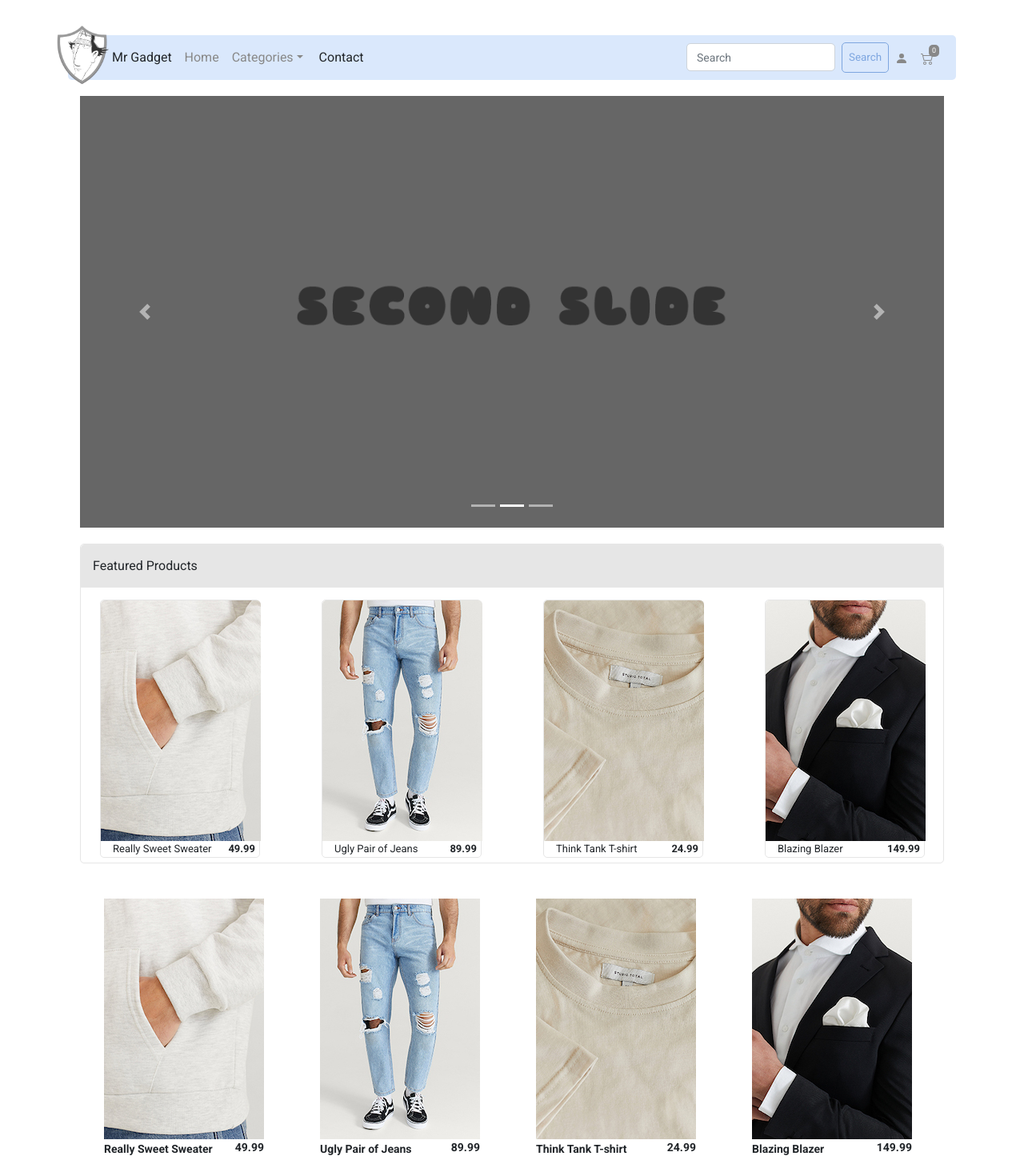
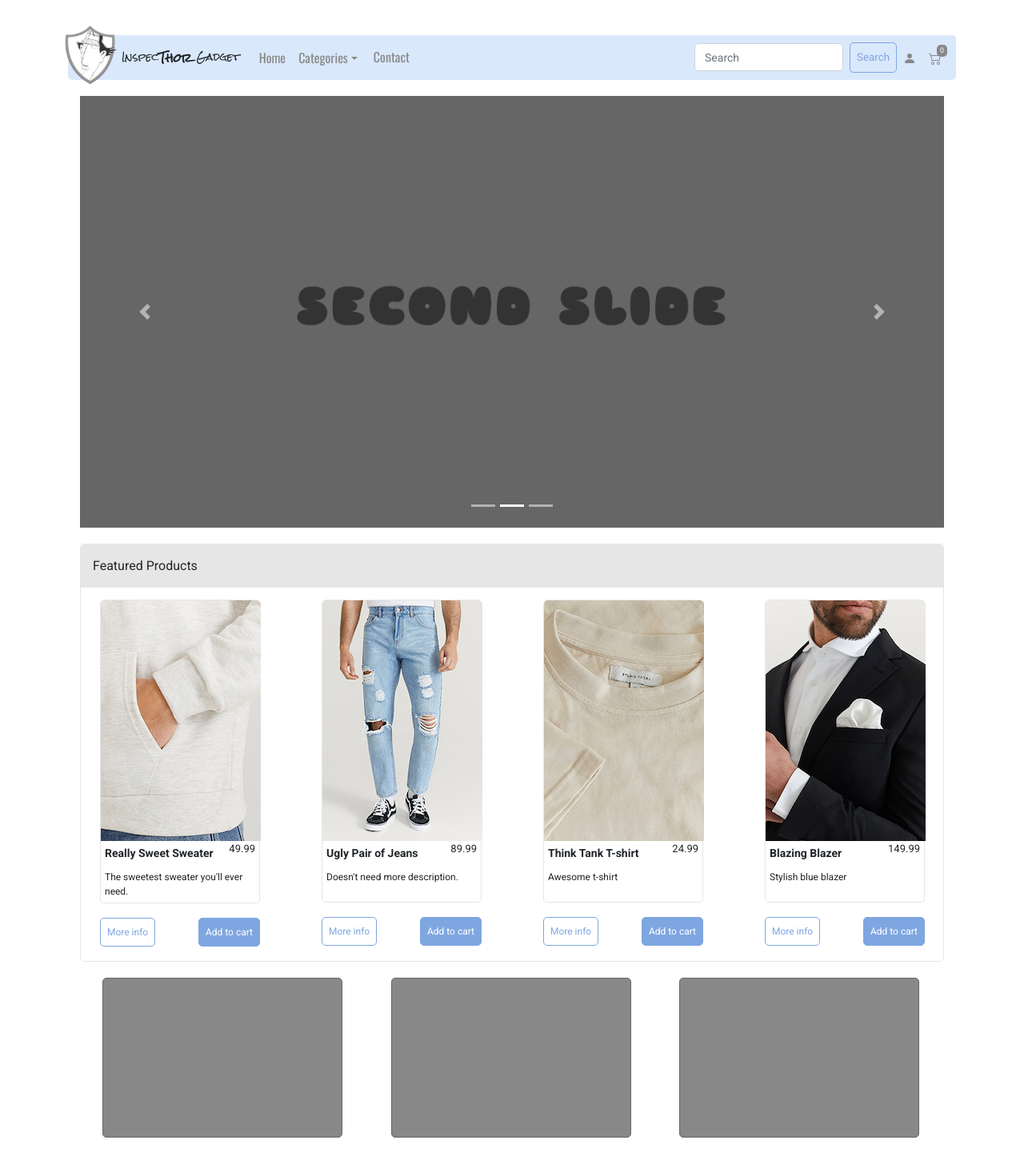
Before and after one commit to hejmi/webshop_frontend, a React (Create React App) app: page / in a window 1280 px wide. Shown: the top 1451 px of the page at 80% size. Built offline with nearby package versions, Linux system fonts and the light colour scheme; data requests are answered from the project's data file.

Commit message:
Banner area added

```diff
--- a/public/index.html
+++ b/public/index.html
@@ -3,7 +3,10 @@
   <head>
     <meta charset="utf-8" />
     <link rel="icon" href="%PUBLIC_URL%/favicon.ico" />
+    <link rel="preconnect" href="https://fonts.gstatic.com" />
     <link rel="stylesheet" href="https://fonts.googleapis.com/css?family=Roboto:300,400,500,700&display=swap" />
+    <link href="https://fonts.googleapis.com/css2?family=Rock+Salt&display=swap" rel="stylesheet">
+    <link href="https://fonts.googleapis.com/css2?family=Oswald:wght@400&display=swap" rel="stylesheet">
     <meta name="viewport" content="width=device-width, initial-scale=1" />
     <meta name="theme-color" content="#000000" />
     <meta
@@ -25,7 +28,7 @@
       work correctly both with client-side routing and a non-root public URL.
       Learn how to configure a non-root public URL by running `npm run build`.
     -->
-    <title>Mister Gadget</title>
+    <title>InspecThor Gadget</title>
   </head>
   <body>
     <noscript>You need to enable JavaScript to run this app.</noscript>
--- a/src/App.css
+++ b/src/App.css
@@ -54,6 +54,11 @@ body {
 .navbar-menu {
   margin-left:0px;
 }
+.navbar-brand {
+  font-family: "Rock Salt";
+  font-size: 14px;
+  padding-left:10px;
+}
 .bg-dark a:hover{
   color: #333;
 }
@@ -62,6 +67,11 @@ body {
   margin-left:-30px;
   margin-top:-40px;
   width: 65px;
+}
+.navbar-menu a{
+  text-decoration: none;
+  font-family: 'Oswald', sans-serif;
+
 }
 button {
   border: 1px solid #7EA6E0;
@@ -116,23 +126,27 @@ button {
 }
 .button-addtocart {
   float: right;
+  margin-left: auto;
+  margin-right: 0px;
+  font-size: 12px;
   border: 1px solid #7EA6E0;
   background-color: #7EA6E0;
   color: #FFFFFF;
 }
 .button-moreinfo {
+  font-size: 12px;
   border: 1px solid #7EA6E0;
   background-color: #FFFFFF;
   color: #7EA6E0;
 }
 .button-addtocart:hover {
   float: right;
-  border: 1px solid #7EA6E0;
+  border: 0px solid #7EA6E0;
   background-color: #888888;
   color: #FFFFFF;
 }
 .button-moreinfo:hover {
-  border: 1px solid #7EA6E0;
+  border: 0px solid #7EA6E0;
   background-color: #888888;
   color: #FFFFFF;
 }
@@ -201,15 +215,45 @@ button {
   font-size:13px;
 }
 .container .featured-products .featured-product .product-name {
+  font-size: 14px;
+  font-weight: bold;
+  padding: 5px;
+}
+.container .featured-products .featured-product .price-tag {
+  float: right;
+  text-align: right;
+  margin-left: auto;
+  margin-right: 5px;
 
 }
-.container .featured-products .featured-product .price-tag {
-  float:right;
-  font-weight: bold;
-  margin-right: -10px;
+.container .featured-products .featured-product .product-description {
+  font-size: 12px;
+  padding: 5px;
+  min-height: 45px;
 }
 .container .featured-products .featured-product img {
   border-top-left-radius: 5px;
   border-top-right-radius: 5px;
   margin-left: -15px;
 }
+.img-navbar {
+  position: absolute;
+  z-index: 0;
+  margin-top: -29px;
+  margin-left: -15px;
+  padding: 5px;
+  background-color: #FFF;
+  width: 200px;
+  opacity: 75%;
+  display: none;
+}
+.banner-image-holder {
+  width: 300px;
+  height: 200px;
+  background-color: #888888;
+  border: 1px solid #666666;
+  border-radius: 5px;
+}
+.BannerArea {
+  padding-left: 28px;
+}
--- a/src/App.js
+++ b/src/App.js
@@ -12,6 +12,7 @@ import Cart from './components/Cart'
 import Login from './components/Login'
 import ProductList from './components/ProductList'
 import CategoriesService from "./services/CategoriesService";
+import BannerAreas from "./components/BannerAreas";
 import {NavDropdown} from "react-bootstrap";
 
 class App extends Component {
@@ -55,7 +56,7 @@ class App extends Component {
                    <div className="navbar-nav mr-auto col-12">
                        <div className="navbar-collapse col d-none">
                            <li className="navbar-menu">
-                               &nbsp;&nbsp;Mr Gadget&nbsp;&nbsp;
+                               <div className="navbar-brand d-none d-lg-flex"><small>Inspec</small><b>Thor</b> &nbsp;<small>Gadget</small></div>
                            </li>
                            <li className="navbar-menu">
                                <Link to="/" className="nav-link">
@@ -74,7 +75,7 @@ class App extends Component {
                            </li>
                             &nbsp;&nbsp;&nbsp;
                            <li className="navbar-menu">
-                               Contact
+                               <a href="/contact">Contact</a>
                            </li>
                        </div>
                        <div className="navbar-collapse col-md-auto navbar-right">
@@ -109,6 +110,7 @@ class App extends Component {
               </nav>
             <BootstrapCarousel></BootstrapCarousel>
             <FeaturedProducts></FeaturedProducts>
+            <BannerAreas></BannerAreas>
             <Switch>
                 <Route exact path="/products" component={ProductList} />
                 <Route exact path="/" component={ProductList} />
--- /dev/null
+++ b/src/components/BannerAreas.js
@@ -0,0 +1,23 @@
+import React, {Component} from "react";
+
+export default class BannerAreas extends Component {
+    render() {
+        return (
+            <div className="BannerArea">
+                <div className="container">
+                    <div className="row">
+                    <div className="col">
+                        <div className="banner-image-holder"></div>
+                    </div>
+                    <div className="col">
+                        <div className="banner-image-holder"></div>
+                    </div>
+                    <div className="col">
+                        <div className="banner-image-holder"></div>
+                    </div>
+                    </div>
+                </div>
+            </div>
+        )
+    }
+}
--- a/src/components/FeaturedProducts.js
+++ b/src/components/FeaturedProducts.js
@@ -27,6 +27,7 @@ export default class FeaturedProducts extends Component {
                 console.log(e);
             });
     }
+    handleBoxToggle = () => this.setState({ showBox: !this.state.showBox });
 
     render() {
         const {  featuredproducts } = this.state;
@@ -42,8 +43,17 @@ export default class FeaturedProducts extends Component {
                             <div className="product-container">
                             <div className="featured-product col" key={index}>
                                 <img alt="Product" src={`/images/products/product-${featuredproduct.product_id}.jpg`} />
-                                {featuredproduct.product_name}<div className="price-tag">{featuredproduct.product_price}</div>
-                            </div>
+                                <div className="row">
+                                    <div className="product-name">{featuredproduct.product_name}</div><div className="price-tag">{featuredproduct.product_price}</div>
+                                </div>
+                                <div className="row">
+                                    <div className="product-description">{featuredproduct.short_description}</div>
+                                </div>
+                            </div><br/>
+                                <div className="product-info">
+                                    <button className="button-moreinfo">More info</button>
+                                    <button className="button-addtocart">Add to cart</button>
+                                </div><br/>
                             </div>
                         ))}
                     </div>
--- a/src/components/Footer.js
+++ b/src/components/Footer.js
@@ -27,7 +27,7 @@ export class Footer extends Component {
                                 <span className="footer-social-icon"><Icon.Instagram /> </span> instagr.am/mistergadget<br/>
                                <span className="footer-social-icon"> <Icon.Twitter /> </span> twitter.me/mistergadget
                             </div>
-                            <div className="col-auto float-right"><h6>Mister Gadget</h6><img src="/images/logo2.png" alt="Logo" width="90" /></div>
+                            <div className="col-auto float-right"><h6>InspecThor Gadget</h6><img src="/images/logo2.png" alt="Logo" width="90" /></div>
                         </div>
                     </div>
                     <div className="footer-copyright">
```
Also changed, not shown: src/components/CartItem.js (added).
